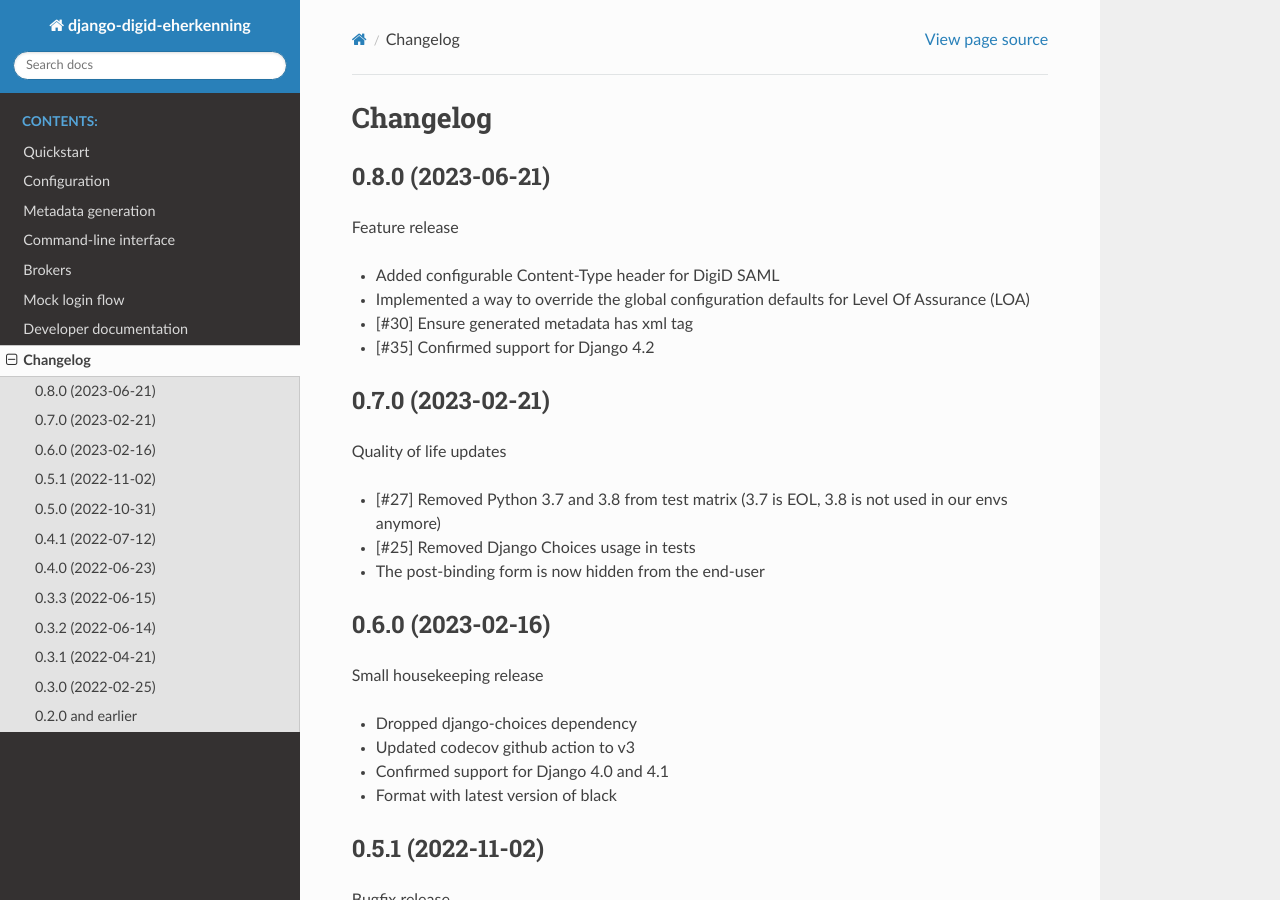
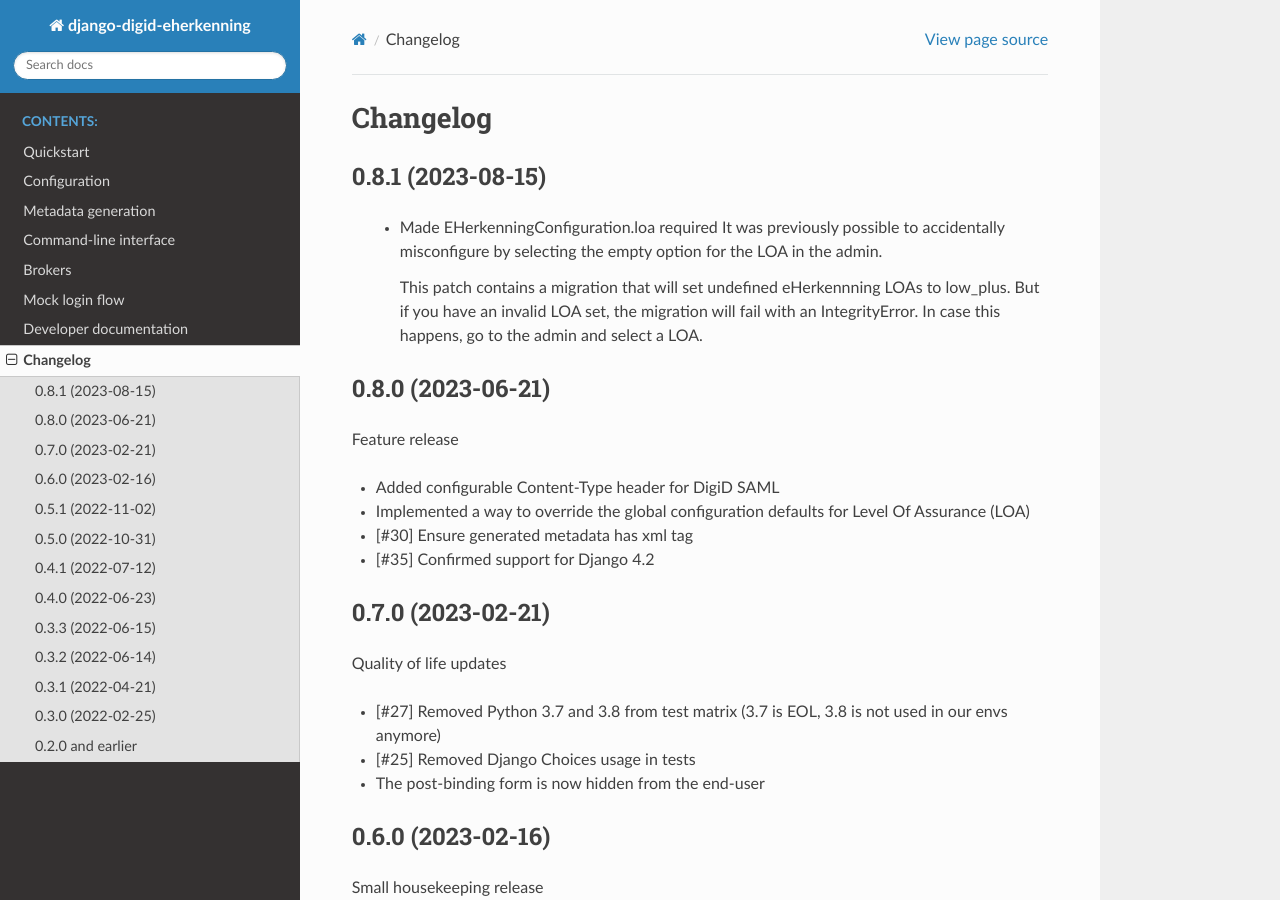
Before and after one commit to maykinmedia/django-digid-eherkenning, a Sphinx documentation site: the page built from docs/changelog.rst, in a window 1280 px wide and 900 px high. Built offline with Sphinx 7.4.7 and the Read the Docs theme 2.0.0, drawn with Linux system fonts in a browser that asks for light colours.

Commit message:
🔖 Release 0.8.1

```diff
--- a/CHANGELOG.rst
+++ b/CHANGELOG.rst
@@ -1,6 +1,18 @@
 =========
 Changelog
 =========
+
+0.8.1 (2023-08-15)
+==================
+
+ * Made EHerkenningConfiguration.loa required
+   It was previously possible to accidentally misconfigure by selecting the
+   empty option for the LOA in the admin.
+
+   This patch contains a migration that will set undefined eHerkennning LOAs to
+   low_plus. But if you have an invalid LOA set, the migration will fail with
+   an IntegrityError. In case this happens, go to the admin and select a LOA.
+
 
 0.8.0 (2023-06-21)
 ==================
--- a/README.rst
+++ b/README.rst
@@ -2,7 +2,7 @@
 django-digid-eherkenning
 ========================
 
-:Version: 0.8.0
+:Version: 0.8.1
 :Source: https://github.com/maykinmedia/django-digid-eherkenning
 :Keywords: django, authentication, digid, eherkenning, eidas, dutch, nl, netherlands
 :PythonVersion: 3.7+
--- a/docs/conf.py
+++ b/docs/conf.py
@@ -26,7 +26,7 @@ copyright = "2020, Maykin Media"
 author = "Maykin Media"
 
 # The full version, including alpha/beta/rc tags
-release = "0.8.0"
+release = "0.8.1"
 
 
 # -- General configuration ---------------------------------------------------
--- a/setup.cfg
+++ b/setup.cfg
@@ -2,7 +2,7 @@
 # see http://setuptools.readthedocs.io/en/latest/setuptools.html#configuring-setup-using-setup-cfg-files
 [metadata]
 name = django-digid-eherkenning
-version = 0.8.0
+version = 0.8.1
 description = A Django app for DigiD/eHerkenning authentication flows
 long_description = file: README.rst
 url = https://github.com/maykinmedia/django-digid-eherkenning
```
Also changed, not shown: .bumpversion.cfg.
